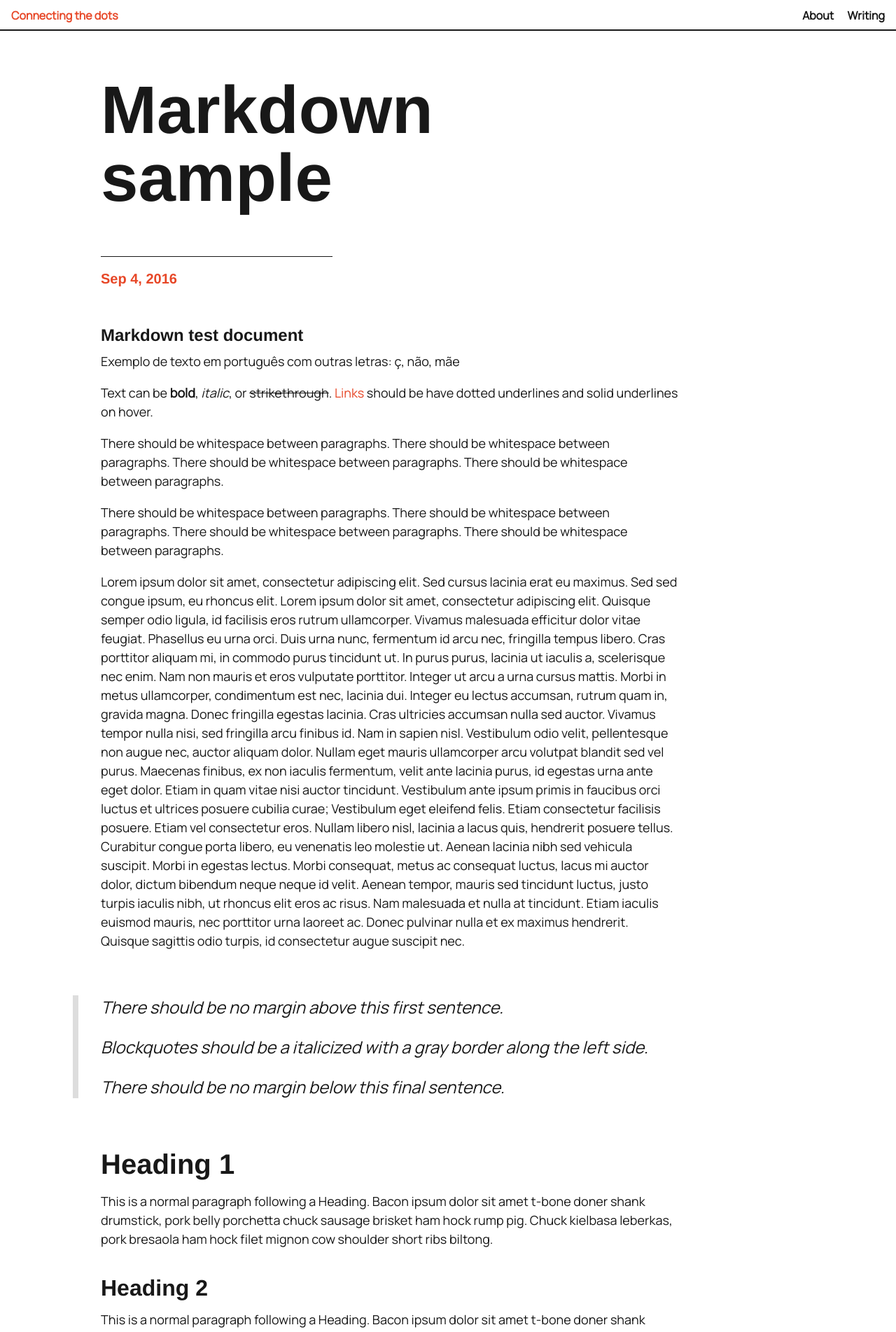
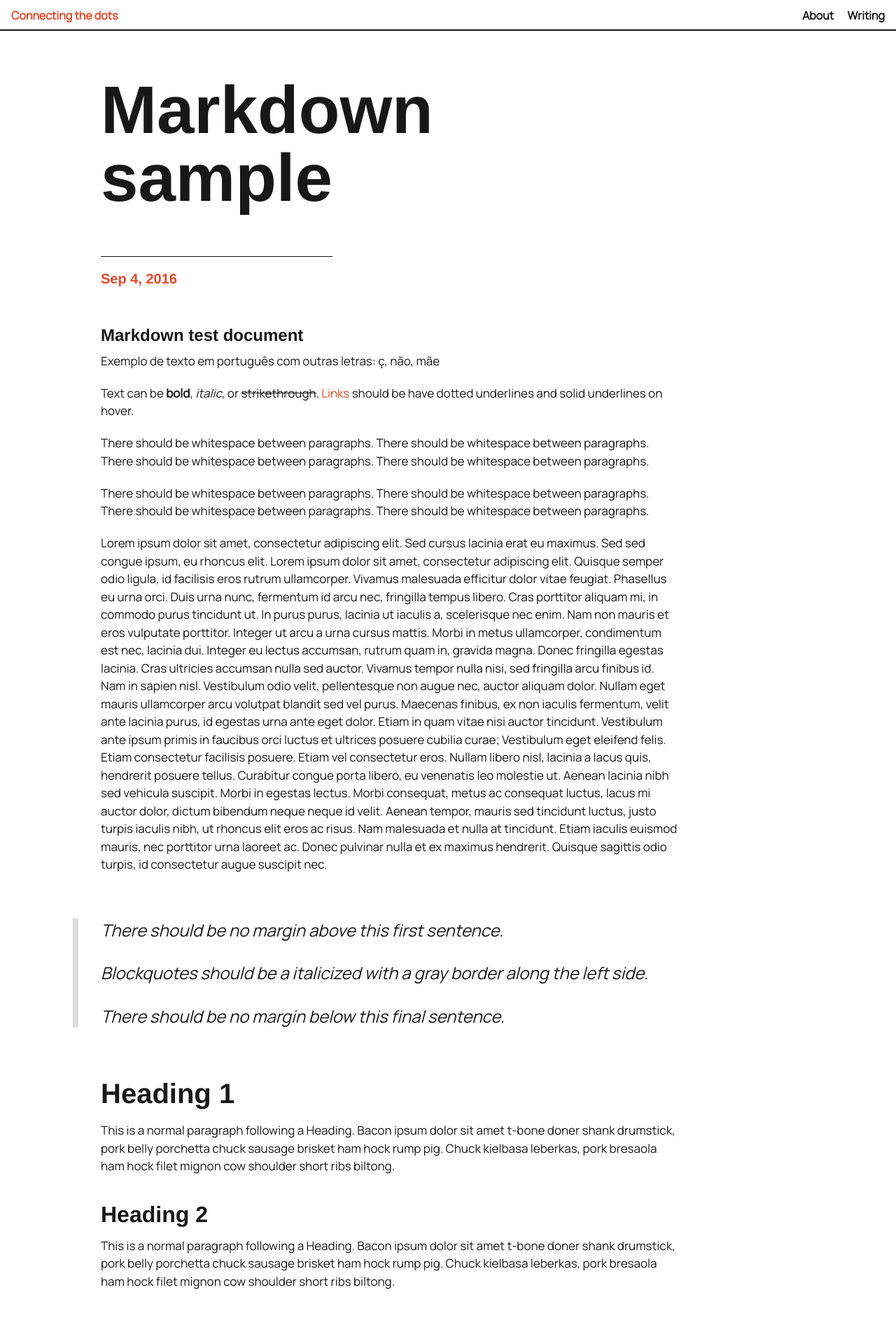
Before and after one commit to fvall/fvall.github.io, a Jekyll site: the page built from _posts/2016-09-04-markdown-sample.md, in a window 1280 px wide. Shown: the top 1903 px of the page at 70% size. Built offline with Jekyll 4.4.1, drawn with Linux system fonts in a browser that asks for light colours.

Commit message:
Novos tamanhos

```diff
--- a/_layouts/category-post.html
+++ b/_layouts/category-post.html
@@ -1,7 +1,7 @@
 ---
 layout: default
 ---
-<article class="container px-2 mx-auto mb4" itemscope itemtype="http://schema.org/BlogPosting">
+<article class="container px-2 mr-1 ml-1 mx-lg-auto mb4" itemscope itemtype="http://schema.org/BlogPosting">
   <h1 class="h0 col-9 sm-width-full py-3 mt-3 inline-block" itemprop="name headline">{{ page.title }}</h1>
   <div class="col-4 sm-width-full mt-1 border-top-thin ">
     <p class="mb-3 py-2 bold h4 text-accent"><time datetime="{{ page.date | date_to_xmlschema }}" itemprop="datePublished">{{ page.date | date: "%b %-d, %Y" }}</time></p>
--- a/_layouts/page.html
+++ b/_layouts/page.html
@@ -1,7 +1,7 @@
 ---
 layout: default
 ---
-<article class="container mx-auto px-2 mt2 mb4">
+<article class="container mr-1 ml-1 px-2 mx-lg-auto mt2 mb4">
   <header>
     <h1 class="h0 py-3 mt-3">{{ page.title }}</h1>
   </header>
--- a/_layouts/post.html
+++ b/_layouts/post.html
@@ -1,7 +1,7 @@
 ---
 layout: default
 ---
-<article class="container px-2 mx-auto mb4" itemscope itemtype="http://schema.org/BlogPosting">
+<article class="container px-2 mr-1 ml-1 mx-lg-auto mb4" itemscope itemtype="http://schema.org/BlogPosting">
   <h1 class="h0 col-9 sm-width-full py-3 mt-3 inline-block" itemprop="name headline">{{ page.title }}</h1>
   <div class="col-4 sm-width-full mt-1 border-top-thin ">
     <p class="mb-3 py-2 bold h4 text-accent"><time datetime="{{ page.date | date_to_xmlschema }}" itemprop="datePublished">{{ page.date | date: "%b %-d, %Y" }}</time></p>
--- a/_sass/_components.scss
+++ b/_sass/_components.scss
@@ -23,8 +23,8 @@ div, code {
     }
 
     .highlight{
-      margin-left: -$spacer-1;
-      margin-right: -$spacer-2;
+      margin-left: -$spacer-2;
+      margin-right: -$spacer-2 -$spacer-1;
 
       @media (min-width: $breakpoint-sm){
         border-radius: 4px;
@@ -160,12 +160,14 @@ div, code {
   }
 
   p, ol, ul {
-    font-size: $prose-font-size;
-    margin-bottom: 1em;
+    font-size: $body-font-size;
+    margin-bottom: 1.2em;
     width: 100%;
+    letter-spacing: inherit;
 
     @media (min-width: $breakpoint-lg) {
       width: (10 / 12 * 100%); // matches col-10
+      font-size: $prose-font-size;
     }
 
   }
--- a/_sass/_variables.scss
+++ b/_sass/_variables.scss
@@ -5,7 +5,7 @@ $base-font-size: 10px;
 
 $body-font-family: "Manrope", "Helvetica Neue", Arial, sans-serif;
 $body-font-size:  1.6 * $base-font-size;
-$prose-font-size: 1.8 * $base-font-size;
+$prose-font-size: 1.7 * $base-font-size;
 $header-font-family: "Spartan", "Helvetica Neue", Arial, sans-serif;
 
 // Type scale
```
